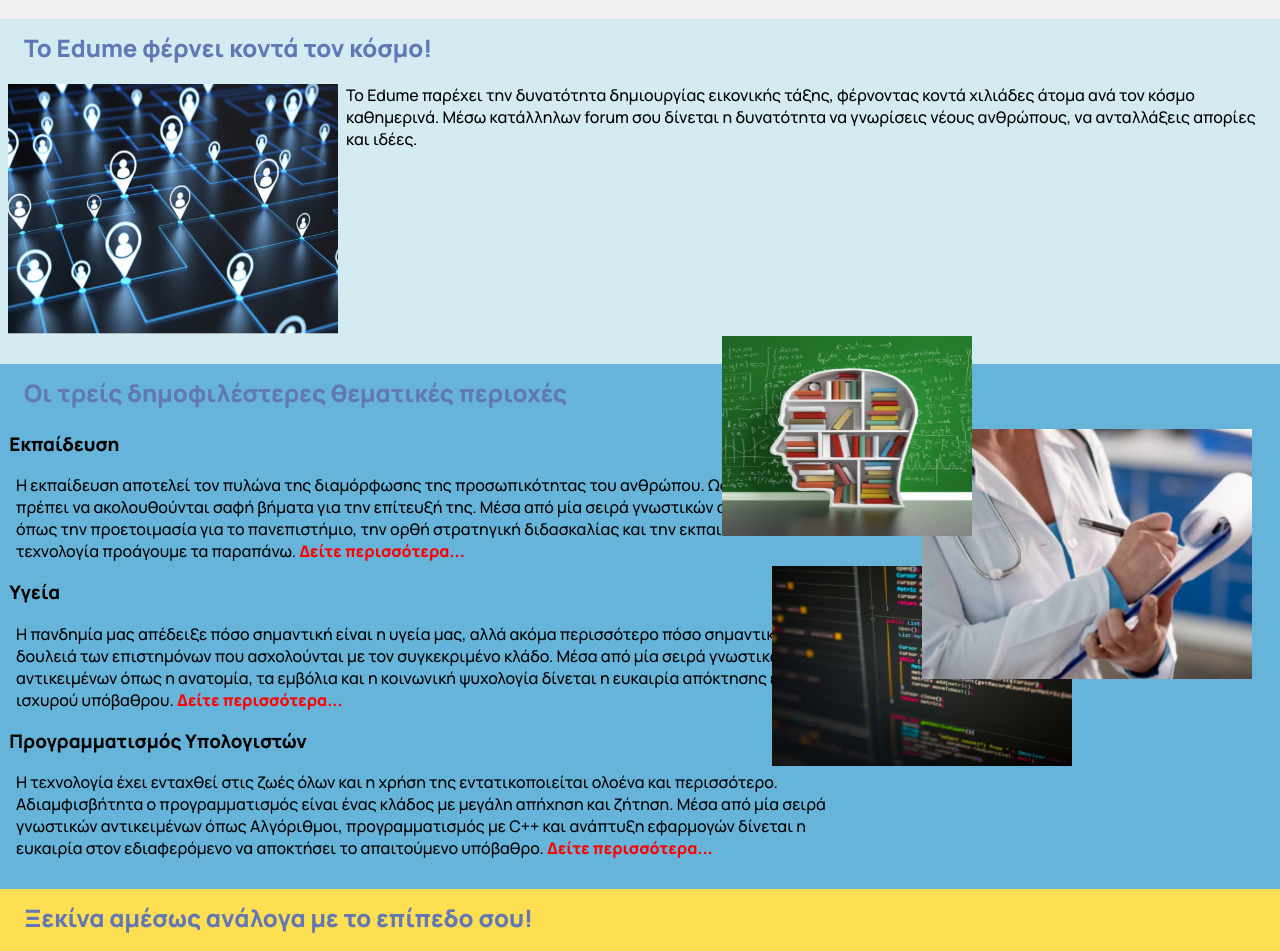
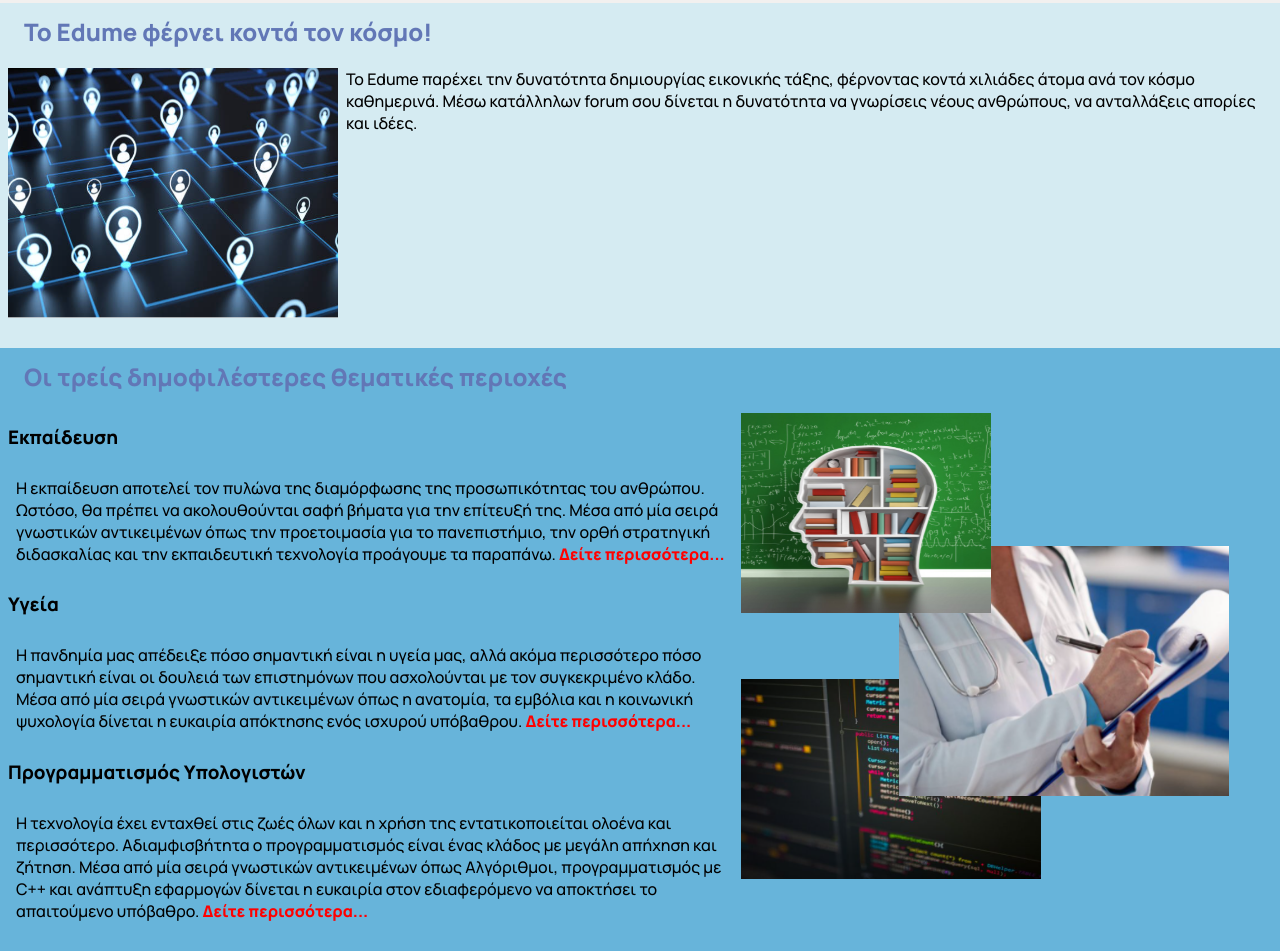
Before and after one commit to Apipilikas/html_project_1, a plain HTML site: page Exercise3/index.html in a window 1280 px wide. Shown: the part 442-1393 px from the top of the page. Drawn offline with Linux system fonts and the light colour scheme.

Commit message:
griding and flexing the index file

```diff
--- a/Exercise3/index.html
+++ b/Exercise3/index.html
@@ -58,21 +58,16 @@
         <section class="main-content" id="most-famous-subject-areas">
             <h2>Οι τρείς δημοφιλέστερες θεματικές περιοχές</h2>
 
-            <div id="group-images">
-                <img src="resources/education1.png" alt="Η εκπαίδευση είναι το παν!" width="330" height="250">
-
-                <img src="resources/doctor.png" alt="Ένας γιατρός που σημειώνει." width="330" height="250">
-
-                <img src="resources/coding.png" alt="Κώδικας" width="330" height="250">
-            </div>
-
+            <div id="mfsa-content">
+                <div id="mfsa-text">
                     <h3>Εκπαίδευση</h3>
                     <p>
                         Η εκπαίδευση αποτελεί τον πυλώνα της διαμόρφωσης της προσωπικότητας του ανθρώπου. Ωστόσο, θα πρέπει να
                         ακολουθούνται σαφή βήματα για
                         την επίτευξή της. Μέσα από μία σειρά γνωστικών αντικειμένων όπως την προετοιμασία για το πανεπιστήμιο,
                         την ορθή στρατηγική διδασκαλίας και
-                την εκπαιδευτική τεχνολογία προάγουμε τα παραπάνω. <a href="college_preperation.html">Δείτε περισσότερα...</a>
+                        την εκπαιδευτική τεχνολογία προάγουμε τα παραπάνω. <a href="college_preperation.html">Δείτε
+                            περισσότερα...</a>
                     </p>
 
                     <h3>Υγεία</h3>
@@ -90,8 +85,19 @@
                         Αδιαμφισβήτητα ο προγραμματισμός είναι ένας κλάδος με
                         μεγάλη απήχηση και ζήτηση. Μέσα από μία σειρά γνωστικών αντικειμένων όπως Αλγόριθμοι, προγραμματισμός με
                         C++ και ανάπτυξη εφαρμογών δίνεται η
-                ευκαιρία στον εδιαφερόμενο να αποκτήσει το απαιτούμενο υπόβαθρο. <a href="computer_programming.html">Δείτε περισσότερα...</a>
+                        ευκαιρία στον εδιαφερόμενο να αποκτήσει το απαιτούμενο υπόβαθρο. <a href="computer_programming.html">Δείτε
+                            περισσότερα...</a>
                     </p>
+                </div>
+
+                <div id="mfsa-images">
+                    <img src="resources/education1.png" alt="Η εκπαίδευση είναι το παν!" width="330" height="250">
+
+                    <img src="resources/doctor.png" alt="Ένας γιατρός που σημειώνει." width="330" height="250">
+
+                    <img src="resources/coding.png" alt="Κώδικας" width="330" height="250">
+                </div>
+            </div>
         </section>
 
         <section class="main-content" id="your-level">
@@ -129,9 +135,10 @@
             </p>
         </section>
 
-        <section class="main-content" id="announcements">
+        <section class="main-content" id="announcements-section">
             <h2>Ανακοινώσεις</h2>
 
+            <div id="announcements">
                 <article class="announcement" id="an-id-3">
                     <h3>Τρεις μήνες δωρεάν παρακολούθηση!</h3>
                     <p>
@@ -164,7 +171,7 @@
                         14/11/2021.
                     </p>
                 </article>
-
+            </div>
         </section>
     </main>
 
--- a/Exercise3/styles.css
+++ b/Exercise3/styles.css
@@ -65,10 +65,13 @@ header {
 }
 
 nav ul {
+    list-style-type: none;
     margin: 0em;
-    padding: 0.5em 0em;
-    border: 0.5em solid #94acfc;
+    padding-left: 0em;
     background-color: #94acfc;
+    display: flex;
+    justify-content: space-around;
+    text-align: center;
 }
 
 nav li > a {
@@ -78,8 +81,8 @@ nav li > a {
 
 nav li {
     color: white;
-    display: inline;
     padding: 0.5em 1em;
+    flex-basis: 25%;
 }
 
 nav li:hover {
@@ -114,40 +117,46 @@ section > * {
     background-color: #67b4da;
 }
 
-#most-famous-subject-areas > p {
-    width: 65%;
+#mfsa-content {
+    display: grid;
+    grid-template-columns: 1fr 1fr 1fr;
 }
 
-#group-images {
-    float: right;
+#mfsa-text {
+    grid-column: 1/3;
 }
 
-#group-images > img {
+#mfsa-images {
+    grid-column: 3/4;
+    display: grid;
+    grid-template-rows: repeat(4, 1fr);
+    grid-template-columns: repeat(4, 1fr);
+}
+
+#mfsa-images > img {
     display: block;
     margin: 0.5em;
 }
 
-#group-images > img:nth-child(1) {
+#mfsa-images > img:nth-child(1) {
     width: 250px;
     height: 200px;
-    position: absolute;
-    top: 770px;
-    right: 300px;
+    grid-row: 1/3;
+    grid-column: 1/3;
     z-index: 3;
 }
 
-#group-images > img:nth-child(2) {
-    position: relative;
-    right: 20px;
+#mfsa-images > img:nth-child(2) {
+    grid-row: 2/4;
+    grid-column: 2/5;
     z-index: 2;
 }
 
-#group-images > img:nth-child(3) {
+#mfsa-images > img:nth-child(3) {
     width: 300px;
     height: 200px;
-    position: absolute;
-    top: 1000px;
-    right: 200px;
+    grid-row: 3/5;
+    grid-column: 1/3;
 }
 
 #most-famous-subject-areas a {
@@ -201,9 +210,14 @@ section:after {
     float: right;
 }
 
+#announcements {
+    display: flex;
+    justify-content: space-between;
+}
+
 .announcement {
-    width: 300px;
-    float: left;
+    width: 30%;
+
 }
 
 .announcement > h3 {
@@ -218,6 +232,9 @@ section:after {
 
 footer {
     background-color: #dadbde;
+    display: grid;
+    grid-template-columns: 1fr 2fr 1fr;
+    justify-items: center;
 }
 
 footer > img, footer address ,footer .social-media-footer {
@@ -260,6 +277,7 @@ footer div li {
 
 footer > p {
     clear: both;
+    grid-column: 2/3;
 }
 
 main > h1 {
```
Lines whose indentation alone changed are shown as unchanged.
